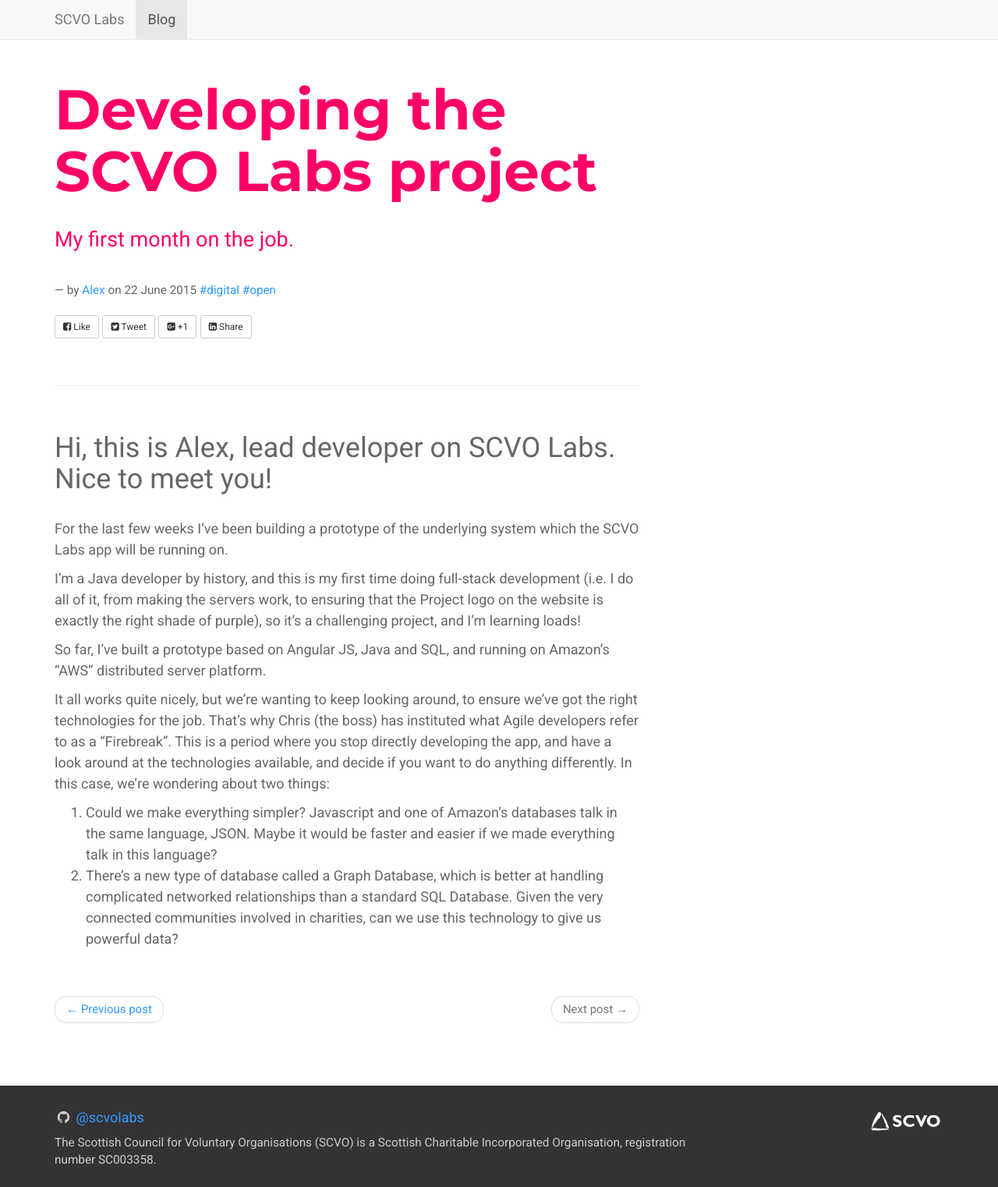
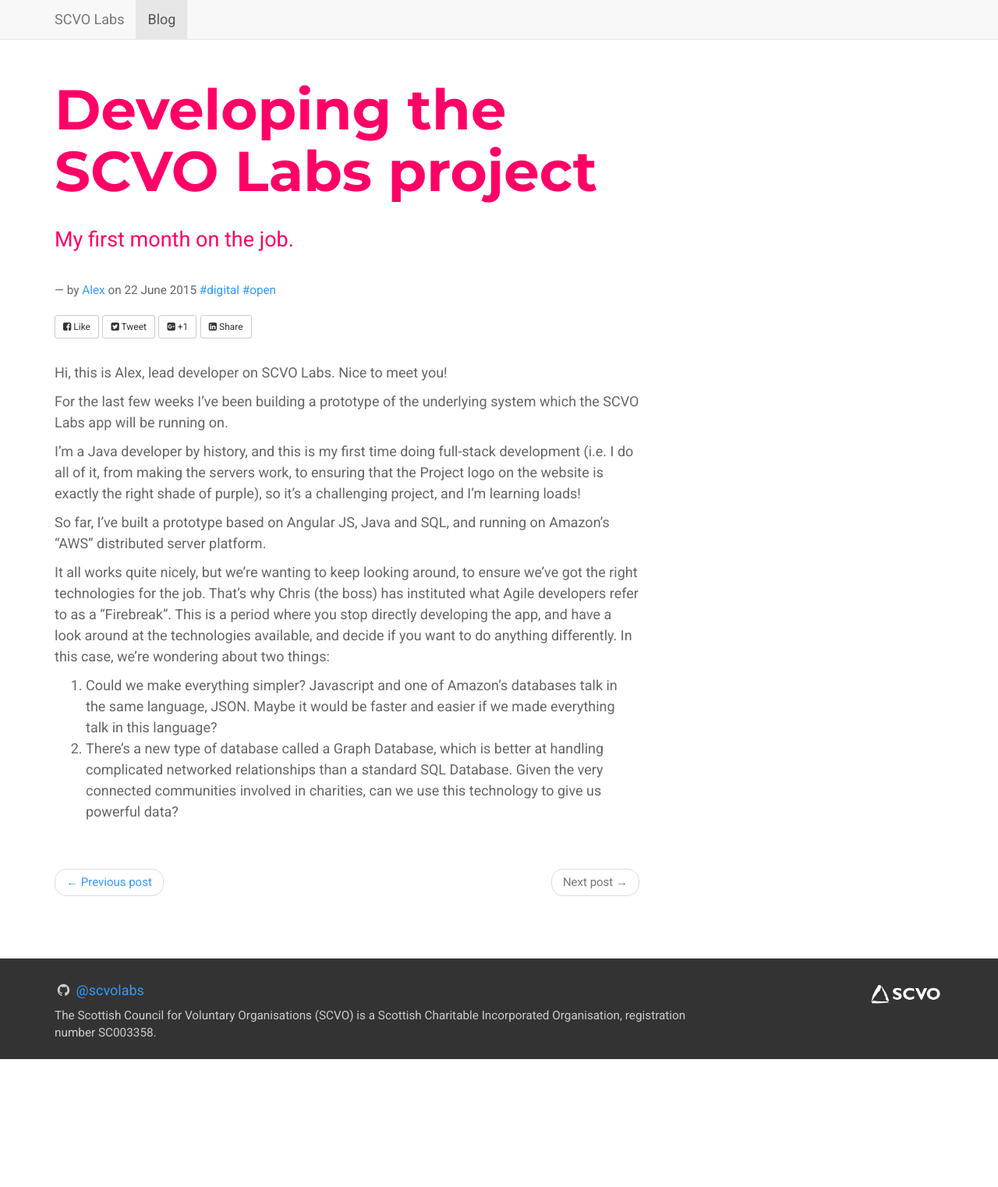
Before and after one commit to scvolabs/scvolabs-website, a Jekyll site: the page built from _posts/2015-06-22-alex-intro.md, in a window 1280 px wide. Shown: the whole page at 78% size. Built offline with Jekyll 4.4.1, drawn with Linux system fonts in a browser that asks for light colours; nearby versions of some CDN libraries; comment, search, counter and statistics services are not loaded; after the commit the page ends 1358 px from its top, so only the background shows below that.

```diff
--- a/_posts/2015-06-22-alex-intro.md
+++ b/_posts/2015-06-22-alex-intro.md
@@ -8,7 +8,7 @@ excerpt: My first month on the job.
 tags: digital open
 image:
 ---
-##Hi, this is Alex, lead developer on SCVO Labs. Nice to meet you!
+Hi, this is Alex, lead developer on SCVO Labs. Nice to meet you!
 
 For the last few weeks I've been building a prototype of the underlying system which the SCVO Labs app will be running on.
 
```
